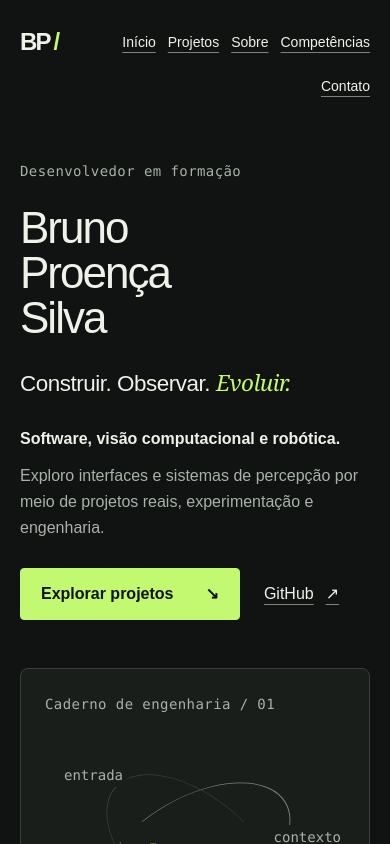
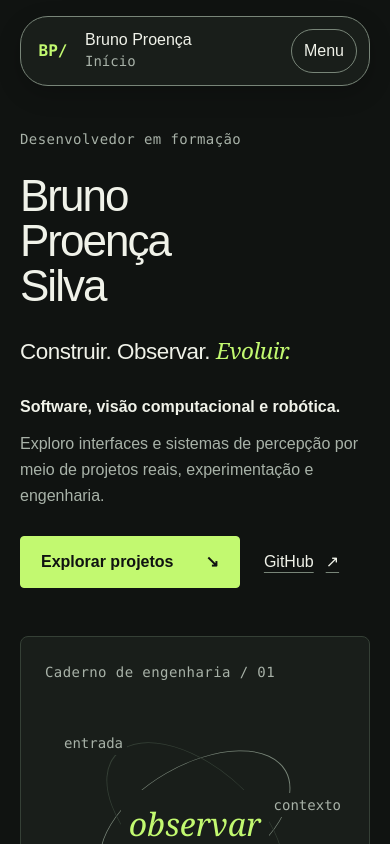
Before and after one commit to brunoproencadev/portfolio, a Next.js app: page / in a window 390 px wide. Shown: the top 844 px of the page. Built offline with nearby package versions, Linux system fonts and the light colour scheme.

Commit message:
feat: add accessible contextual capsule navigation

```diff
--- a/src/app/page.tsx
+++ b/src/app/page.tsx
@@ -1,5 +1,6 @@
 import { ProjectIllustration } from "@/components/projects/project-illustration";
-import { profile, projects, sections, skills } from "@/data/portfolio";
+import { SiteNavigation } from "@/components/navigation/site-navigation";
+import { profile, projects, skills } from "@/data/portfolio";
 
 export default function Home() {
   return (
@@ -7,22 +8,7 @@ export default function Home() {
       <a className="skip-link" href="#conteudo">
         Pular para o conteúdo
       </a>
-      <header className="site-header page-container">
-        <a
-          className="wordmark"
-          href="#inicio"
-          aria-label="Bruno Proença — início"
-        >
-          BP<span aria-hidden="true">/</span>
-        </a>
-        <nav aria-label="Navegação principal" className="static-navigation">
-          {sections.map((section) => (
-            <a key={section.id} href={`#${section.id}`}>
-              {section.label}
-            </a>
-          ))}
-        </nav>
-      </header>
+      <SiteNavigation />
       <main id="conteudo" tabIndex={-1}>
         <section className="hero page-container" aria-labelledby="inicio">
           <div className="hero-copy">
--- /dev/null
+++ b/src/components/navigation/site-navigation.tsx
@@ -0,0 +1,169 @@
+"use client";
+
+import { useEffect, useRef, useState, useSyncExternalStore } from "react";
+import { profile, sections, type SectionId } from "@/data/portfolio";
+
+const subscribeToHydration = () => () => {};
+
+export function SiteNavigation() {
+  const enhanced = useSyncExternalStore(
+    subscribeToHydration,
+    () => true,
+    () => false,
+  );
+  const [open, setOpen] = useState(false);
+  const [active, setActive] = useState<SectionId>("inicio");
+  const nav = useRef<HTMLElement>(null);
+  const toggle = useRef<HTMLButtonElement>(null);
+
+  useEffect(() => {
+    if (!enhanced) return;
+    const targets = sections.flatMap((section) => {
+      const element = document.getElementById(section.id)?.closest("section");
+      return element ? [{ id: section.id, element }] : [];
+    });
+    const updateActive = () => {
+      let current: SectionId = "inicio";
+      for (const target of targets) {
+        if (
+          target.element.getBoundingClientRect().top <=
+          Math.max(112, innerHeight * 0.4)
+        )
+          current = target.id;
+      }
+      setActive(current);
+    };
+    let observer: IntersectionObserver | undefined;
+    const observe = () => {
+      observer?.disconnect();
+      updateActive();
+      if (!("IntersectionObserver" in window)) return;
+      observer = new IntersectionObserver(updateActive, {
+        rootMargin: `-96px 0px -${Math.max(0, Math.round(innerHeight * 0.6))}px 0px`,
+      });
+      for (const target of targets) observer.observe(target.element);
+    };
+    observe();
+    window.addEventListener("resize", observe);
+    window.addEventListener("hashchange", updateActive);
+    return () => {
+      observer?.disconnect();
+      window.removeEventListener("resize", observe);
+      window.removeEventListener("hashchange", updateActive);
+    };
+  }, [enhanced]);
+
+  useEffect(() => {
+    if (!open) return;
+    const closeOutside = (event: PointerEvent) => {
+      if (event.target instanceof Node && !nav.current?.contains(event.target))
+        setOpen(false);
+    };
+    document.addEventListener("pointerdown", closeOutside);
+    return () => document.removeEventListener("pointerdown", closeOutside);
+  }, [open]);
+
+  return (
+    <header className="site-header page-container">
+      <a
+        className="wordmark"
+        href="#inicio"
+        aria-label="Bruno Proença — início"
+        hidden={enhanced}
+      >
+        BP<span aria-hidden="true">/</span>
+      </a>
+      <nav
+        ref={nav}
+        className="capsule"
+        data-enhanced={enhanced || undefined}
+        aria-label="Navegação principal"
+        onBlur={(event) => {
+          if (!event.currentTarget.contains(event.relatedTarget))
+            setOpen(false);
+        }}
+        onKeyDown={(event) => {
+          if (event.key === "Escape" && open) {
+            event.stopPropagation();
+            setOpen(false);
+            toggle.current?.focus();
+          }
+        }}
+      >
+        <div className="capsule-heading" hidden={!enhanced}>
+          <span className="capsule-monogram" aria-hidden="true">
+            BP/
+          </span>
+          <div className="capsule-identity">
+            <span className="capsule-name">{profile.shortName}</span>
+            <span className="capsule-current">
+              {sections.find((section) => section.id === active)?.label}
+            </span>
+          </div>
+          <button
+            ref={toggle}
+            type="button"
+            aria-expanded={open}
+            aria-controls="navigation-links"
+            onClick={() => setOpen(!open)}
+            className="capsule-toggle"
+          >
+            {open ? "Fechar" : "Menu"}
+          </button>
+        </div>
+        <div
+          id="navigation-links"
+          className="capsule-panel"
+          hidden={enhanced && !open}
+        >
+          <p className="capsule-panel-label" hidden={!enhanced}>
+            Percorrer o caderno
+          </p>
+          <ul className="capsule-links">
+            {sections.map((section, index) => (
+              <li key={section.id}>
+                <a
+                  href={`#${section.id}`}
+                  aria-label={section.label}
+                  aria-current={
+                    enhanced && active === section.id ? "location" : undefined
+                  }
+                  onClick={(event) => {
+                    if (
+                      event.button !== 0 ||
+                      event.ctrlKey ||
+                      event.metaKey ||
+                      event.shiftKey ||
+                      event.altKey
+                    )
+                      return;
+                    setOpen(false);
+                    setActive(section.id);
+                    document
+                      .getElementById(section.id)
+                      ?.focus({ preventScroll: true });
+                  }}
+                >
+                  <span
+                    className="capsule-link-index"
+                    hidden={!enhanced}
+                    aria-hidden="true"
+                  >
+                    0{index + 1}
+                  </span>
+                  {section.label}
+                  <span
+                    className="capsule-link-current"
+                    hidden={!enhanced || active !== section.id}
+                  >
+                    Atual
+                  </span>
+                </a>
+              </li>
+            ))}
+          </ul>
+        </div>
+      </nav>
+    </header>
+  );
+}
--- a/src/styles/globals.css
+++ b/src/styles/globals.css
@@ -47,6 +47,9 @@ body {
 
 * {
   box-sizing: border-box;
+}
+[hidden] {
+  display: none !important;
 }
 a {
   color: inherit;
@@ -116,12 +119,7 @@ svg {
   color: var(--accent);
   padding-left: 4px;
 }
-.static-navigation {
-  display: flex;
-  flex-wrap: wrap;
-  gap: 4px 20px;
-}
-.static-navigation a,
+.capsule-links a,
 .text-link {
   display: inline-flex;
   align-items: center;
@@ -130,6 +128,104 @@ svg {
   text-decoration: underline;
   text-underline-offset: 5px;
   text-decoration-color: var(--control-border);
+}
+.capsule-links {
+  list-style: none;
+  margin: 0;
+  padding: 0;
+  display: flex;
+  flex-wrap: wrap;
+  gap: 4px 20px;
+}
+.capsule[data-enhanced] {
+  position: fixed;
+  z-index: 10;
+  top: max(16px, env(safe-area-inset-top));
+  left: 50%;
+  transform: translateX(-50%);
+  width: min(28rem, calc(100% - 40px));
+  background: var(--surface);
+  border: 1px solid var(--control-border);
+  border-radius: 28px;
+  box-shadow: 0 8px 24px rgb(0 0 0 / 20%);
+}
+.capsule-heading {
+  padding: 12px;
+  display: flex;
+  align-items: center;
+  gap: 12px;
+}
+.capsule-monogram {
+  display: grid;
+  place-items: center;
+  width: 40px;
+  min-width: 32px;
+  height: 44px;
+  color: var(--accent);
+  font-family: var(--font-code);
+  font-weight: 600;
+}
+.capsule-identity {
+  flex: 1;
+  min-width: 0;
+}
+.capsule-name {
+  display: block;
+  font-size: 1rem;
+  line-height: 1.3;
+}
+.capsule-current {
+  display: block;
+  color: var(--muted);
+  font: 0.875rem/1.5 var(--font-code);
+}
+.capsule-toggle {
+  min-width: 64px;
+  min-height: 44px;
+  padding: 8px 12px;
+  border: 1px solid var(--control-border);
+  border-radius: 22px;
+  background: transparent;
+  color: var(--foreground);
+  cursor: pointer;
+  transition: color var(--motion-fast) var(--ease-out);
+}
+.capsule-toggle:hover {
+  color: var(--accent);
+}
+.capsule[data-enhanced] .capsule-panel {
+  max-height: calc(
+    100dvh - 112px - env(safe-area-inset-top) - env(safe-area-inset-bottom)
+  );
+  overflow-y: auto;
+  padding: 4px 12px 12px;
+}
+.capsule-panel-label {
+  color: var(--muted);
+  font: 0.75rem var(--font-code);
+  padding: 8px 12px 12px;
+}
+.capsule[data-enhanced] .capsule-links {
+  display: grid;
+  gap: 4px;
+}
+.capsule[data-enhanced] .capsule-links a {
+  padding: 12px;
+  border-radius: 8px;
+  text-decoration: none;
+}
+.capsule-link-index {
+  color: var(--muted);
+  font: 0.75rem var(--font-code);
+}
+.capsule-links a[aria-current] {
+  background: var(--background);
+  box-shadow: inset 3px 0 var(--accent);
+}
+.capsule-link-current {
+  margin-left: auto;
+  color: var(--muted);
+  font: 0.75rem var(--font-code);
 }
 a {
   transition:
@@ -506,11 +602,11 @@ h3 {
     align-items: flex-start;
     padding-block: 20px;
   }
-  .static-navigation {
+  .capsule-links {
     gap: 0 12px;
     justify-content: flex-end;
   }
-  .static-navigation a {
+  .capsule-links a {
     font-size: 0.875rem;
   }
 }
```
Also changed, not shown: 4 other files (tests, documents, lock files or other folders).
